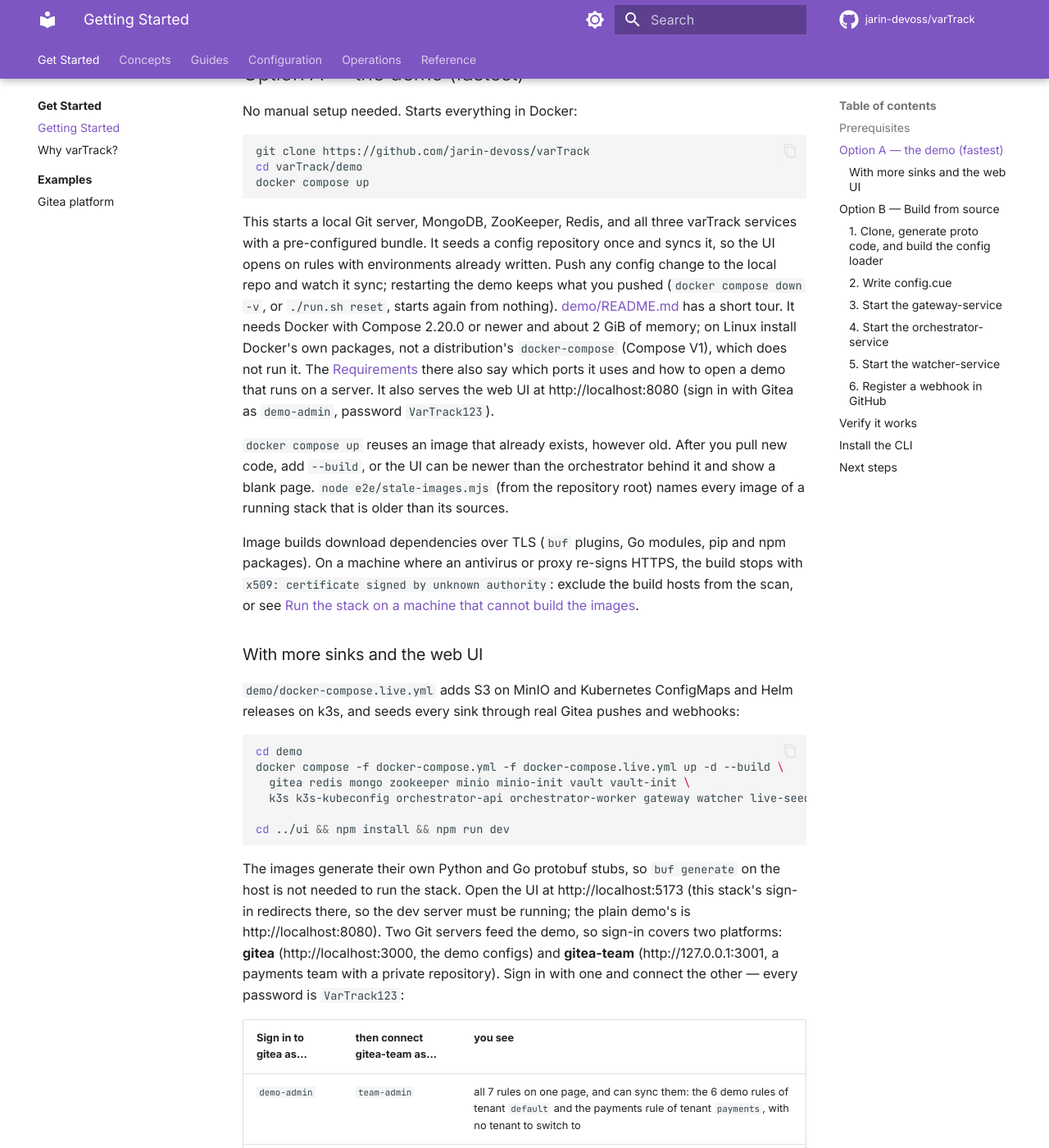
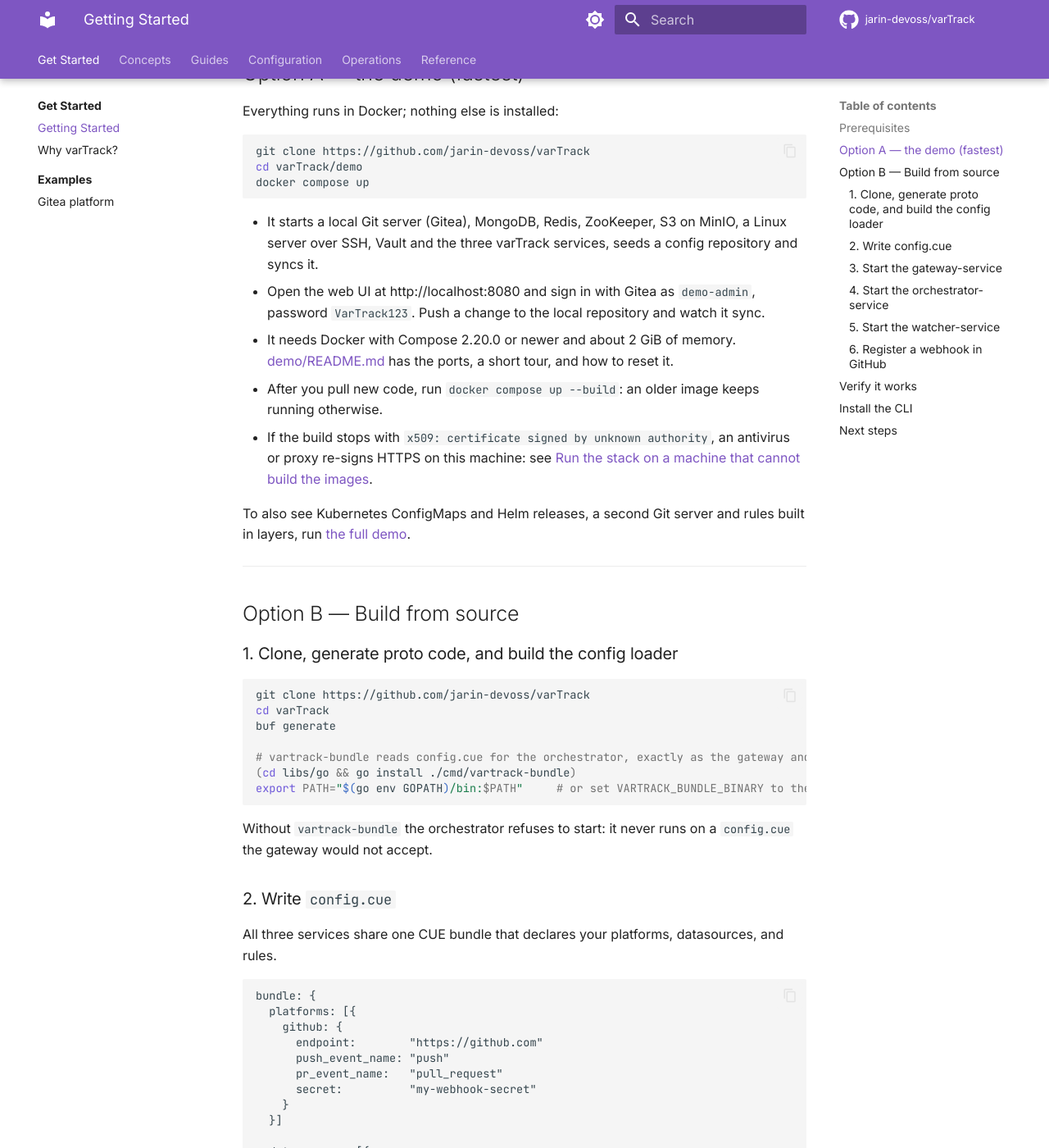
Before and after one commit to jarin-devoss/varTrack, an MkDocs documentation site: the page built from docs/getting-started.md, in a window 1280 px wide and 1400 px high, scrolled down 710 px. Shown: the whole window at 82% size. Built offline with MkDocs 1.6.1 and Material for MkDocs 9.7.7, drawn with Linux system fonts in a browser that asks for light colours; comment, search, counter and statistics services are not loaded; some of the changed text lies outside the part shown.

Commit message:
docs: a lighter getting started, and the full demo in a guide of its own
Getting started packed the full demo into its first option: a second compose file
and its fifteen services, the UI's dev server, two Git servers and who sees what on
them, the four layers a demo rule is built from, and a Gitea token for the CLI. A
reader who only wanted to see a sync met all of that before Option B.

Option A is now the demo's command and five lines: what it starts, where the UI is
and how to sign in, what it needs, --build after a pull, and what to do when an
antivirus re-signs HTTPS. The full demo moved, as it was, to docs/guides/full-demo.md,
with the CLI's token for it, linked from Option A, the CLI section, the guides index
and demo/README.md.

On the way: the plain demo already runs S3 on MinIO and a Linux server over SSH, so
the full demo adds Kubernetes ConfigMaps, Helm releases and a second Gitea, not S3.

Co-Authored-By: Claude Opus 5.5 <noreply@anthropic.com>

````diff
--- a/docs/getting-started.md
+++ b/docs/getting-started.md
@@ -20,7 +20,7 @@ For the demo (Option A), only Docker with Compose 2.20.0 or newer. To build from
 
 ## Option A — the demo (fastest)
 
-No manual setup needed. Starts everything in Docker:
+Everything runs in Docker; nothing else is installed:
 
 ```bash
 git clone https://github.com/jarin-devoss/varTrack
@@ -28,44 +28,13 @@ cd varTrack/demo
 docker compose up
 ```
 
-This starts a local Git server, MongoDB, ZooKeeper, Redis, and all three varTrack services with a pre-configured bundle. It seeds a config repository once and syncs it, so the UI opens on rules with environments already written. Push any config change to the local repo and watch it sync; restarting the demo keeps what you pushed (`docker compose down -v`, or `./run.sh reset`, starts again from nothing). [demo/README.md](https://github.com/jarin-devoss/varTrack/blob/main/demo/README.md) has a short tour. It needs Docker with Compose 2.20.0 or newer and about 2 GiB of memory; on Linux install Docker's own packages, not a distribution's `docker-compose` (Compose V1), which does not run it. The [Requirements](https://github.com/jarin-devoss/varTrack/blob/main/demo/README.md#requirements) there also say which ports it uses and how to open a demo that runs on a server. It also serves the web UI at http://localhost:8080 (sign in with Gitea as `demo-admin`, password `VarTrack123`).
+- It starts a local Git server (Gitea), MongoDB, Redis, ZooKeeper, S3 on MinIO, a Linux server over SSH, Vault and the three varTrack services, seeds a config repository and syncs it.
+- Open the web UI at http://localhost:8080 and sign in with Gitea as `demo-admin`, password `VarTrack123`. Push a change to the local repository and watch it sync.
+- It needs Docker with Compose 2.20.0 or newer and about 2 GiB of memory. [demo/README.md](https://github.com/jarin-devoss/varTrack/blob/main/demo/README.md) has the ports, a short tour, and how to reset it.
+- After you pull new code, run `docker compose up --build`: an older image keeps running otherwise.
+- If the build stops with `x509: certificate signed by unknown authority`, an antivirus or proxy re-signs HTTPS on this machine: see [Run the stack on a machine that cannot build the images](https://github.com/jarin-devoss/varTrack/blob/main/ui/e2e/README.md#run-the-stack-on-a-machine-that-cannot-build-the-images).
 
-`docker compose up` reuses an image that already exists, however old. After you pull new code, add `--build`, or the UI can be newer than the orchestrator behind it and show a blank page. `node e2e/stale-images.mjs` (from the repository root) names every image of a running stack that is older than its sources.
-
-Image builds download dependencies over TLS (`buf` plugins, Go modules, pip and npm packages). On a machine where an antivirus or proxy re-signs HTTPS, the build stops with `x509: certificate signed by unknown authority`: exclude the build hosts from the scan, or see [Run the stack on a machine that cannot build the images](https://github.com/jarin-devoss/varTrack/blob/main/ui/e2e/README.md#run-the-stack-on-a-machine-that-cannot-build-the-images).
-
-### With more sinks and the web UI
-
-`demo/docker-compose.live.yml` adds S3 on MinIO and Kubernetes ConfigMaps and Helm releases on k3s, and seeds every sink through real Gitea pushes and webhooks:
-
-```bash
-cd demo
-docker compose -f docker-compose.yml -f docker-compose.live.yml up -d --build \
-  gitea redis mongo zookeeper minio minio-init vault vault-init \
-  k3s k3s-kubeconfig orchestrator-api orchestrator-worker gateway watcher live-seed
-
-cd ../ui && npm install && npm run dev
-```
-
-The images generate their own Python and Go protobuf stubs, so `buf generate` on the host is not needed to run the stack. Open the UI at http://localhost:5173 (this stack's sign-in redirects there, so the dev server must be running; the plain demo's is http://localhost:8080). Two Git servers feed the demo, so sign-in covers two platforms: **gitea** (http://localhost:3000, the demo configs) and **gitea-team** (http://127.0.0.1:3001, a payments team with a private repository). Sign in with one and connect the other — every password is `VarTrack123`:
-
-| Sign in to gitea as… | then connect gitea-team as… | you see |
-|---|---|---|
-| `demo-admin` | `team-admin` | all 7 rules on one page, and can sync them: the 6 demo rules of tenant `default` and the payments rule of tenant `payments`, with no tenant to switch to |
-| `demo-viewer` | `demo-viewer` | the 6 demo rules, dry runs only (Sync is disabled and says why; a dry run's log shows in the panel); the payments rule stays hidden — not in that team |
-
-The demo's rule settings come in layers ([how a rule is built](configuration/schema-registry.md#how-a-rule-is-built)):
-
-| Layer | In the demo |
-|---|---|
-| `config.cue` | `demo/live/config.cue`: every rule, the datasources' connections, Vault |
-| a tenant's `bundle.json` | tenant `default`: `vartrack-demo/schemas` on gitea, `extends` the `production` preset · tenant `payments`: `payments/schemas` on gitea-team, `extends` the `team` preset on gitea |
-| a repo's `vartrack.json` | `demo-configs` has one on `main` and a different one on `develop`; `payments-config` has `.gitea/vartrack.json`, extending a preset in the payments team's own schema repo |
-| presets | `vartrack-demo/presets` (`demo/live/presets`): each layer adds `prune.protection` patterns |
-
-Every environment shows its desired state in Git next to the current state in its sink. See [Web UI sign-in](configuration/auth.md#web-ui-sign-in-with-your-git-platform) to turn sign-in off or set it up for your own platforms.
-
-![A rule's environments: staging differs from Git in S3, production matches](assets/screenshots/rule-environments.png)
+To also see Kubernetes ConfigMaps and Helm releases, a second Git server and rules built in layers, run [the full demo](guides/full-demo.md).
 
 ---
 
@@ -205,17 +174,7 @@ vt login --server http://localhost:5657 --token <your Git token>
 vt sync --file configs/app.yaml --datasource mongo --env staging --wait
 ```
 
-What `vt` may do is what your Git token may do in the rule's repositories: push access syncs, read access validates and dry-runs — see [Authentication & Authorization](configuration/auth.md). In the live demo, make a Gitea token and use it:
-
-```bash
-TOKEN=$(curl -s -u demo-admin:VarTrack123 -X POST -H "Content-Type: application/json" \
-  -d '{"name":"vt","scopes":["read:user","read:repository"]}' \
-  http://localhost:3000/api/v1/users/demo-admin/tokens | python3 -c "import sys,json;print(json.load(sys.stdin)['sha1'])")
-vt login --server http://localhost:5657 --token "$TOKEN"
-vt sync --file app-settings.yaml --datasource mongo-primary --env staging --wait   # the live demo's rule tracks app-settings.yaml
-```
-
-`demo-admin` administers the demo repositories, so it can sync anywhere; `demo-viewer` can only read them, so it can validate and dry-run but not sync ([the example OPA policy](https://github.com/jarin-devoss/varTrack/blob/main/examples/policies/vartrack_authz.rego) adds: writers never sync production or `configs/secrets/*`). The same token, pasted into the *Git token* card on the UI's Playground page, drives the Playground.
+What `vt` may do is what your Git token may do in the rule's repositories: push access syncs, read access validates and dry-runs — see [Authentication & Authorization](configuration/auth.md). The [full demo](guides/full-demo.md#the-cli-in-the-full-demo) shows how to make a token for its Gitea and what each demo user may do.
 
 [:octicons-arrow-right-24: Full CLI reference](cli/index.md)
 
--- a/mkdocs.yml
+++ b/mkdocs.yml
@@ -26,6 +26,7 @@ nav:
     - guides/index.md
     - Onboard a Config Repository: guides/onboard-a-repository.md
     - Add a Tenant: guides/add-a-tenant.md
+    - The Full Demo: guides/full-demo.md
     - CI/CD Integration: cli/cicd.md
   - Configuration:
     - configuration/index.md
````
Also changed, not shown: demo/README.md (+2 -2 lines), docs/guides/full-demo.md (added, +50 -0 lines), docs/guides/index.md (+1 -0 lines).
